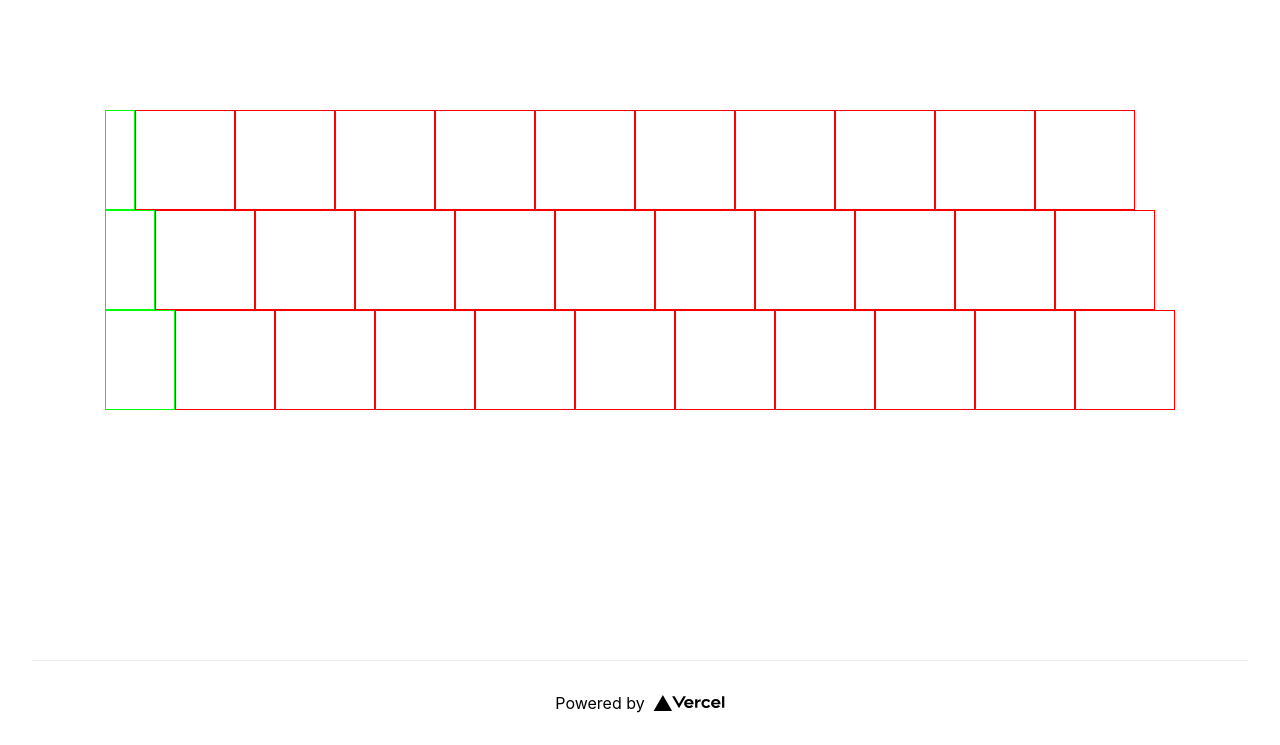
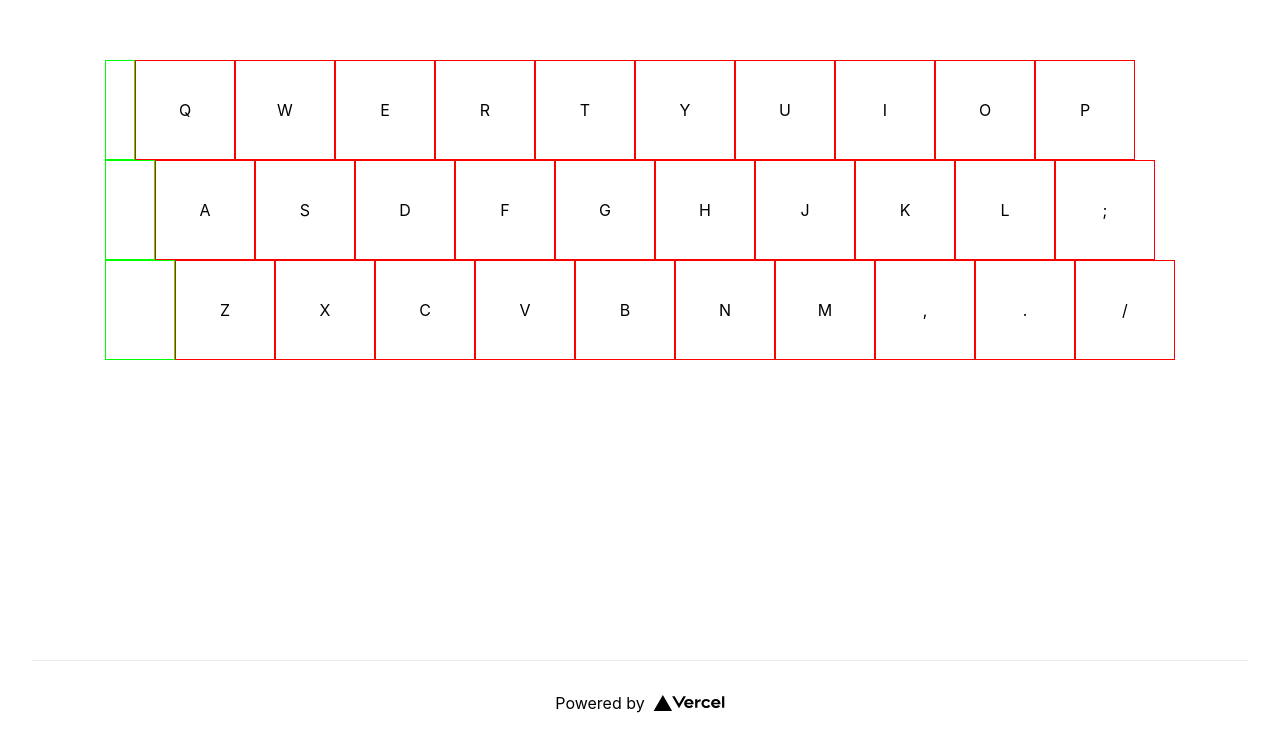
Before and after one commit to Nashtronaut/camType, a Next.js app: page / in a window 1280 px wide. Shown: the part 140-885 px from the top of the page. Built offline with nearby package versions, Linux system fonts and the light colour scheme.

Commit message:
keyboard grid ready for styling, transporting into camera container with sliders

```diff
--- a/components/keyboard/KeyboardGrid.js
+++ b/components/keyboard/KeyboardGrid.js
@@ -10,6 +10,7 @@ const KeyboardGrid = () => {
 
     keyboard.keyHeight = keyHeight;
     keyboard.keyWidth = keyWidth;
+    keyboard.yOffset = 100;
     const offsets = [30, 50, 70];
 
     keyboard.rows[0].offset = offsets[0];
@@ -17,7 +18,7 @@ const KeyboardGrid = () => {
     keyboard.rows[2].offset = offsets[2];
 
     return (
-        <div>
+        <div styles={{ color: "white" }}>
             {keyboard.rows.map((row) => {
                 return(
                     <Box className={styles.row} key={row.id}>
@@ -26,13 +27,14 @@ const KeyboardGrid = () => {
 
                         {row.keys.map((key) => {
                             return (
-                            <Box className={styles.key} style={{ width: `${keyboard.keyWidth}px`, height: `${keyboard.keyHeight}px` }} key={key.key}>{key.key}</Box>
+                            <Box key={key.id} className={styles.key} style={{ width: `${keyboard.keyWidth}px`, height: `${keyboard.keyHeight}px` }}>{key.id.toUpperCase()}</Box>
                             );
                         })}
 
                     </Box>
                 );
             })}
+            <Box className={styles.yOffset} style={{ width: "100%", height: `${keyboard.yOffset}px` }}/>
         </div>
     );
 };
--- a/components/keyboard/keyboard.js
+++ b/components/keyboard/keyboard.js
@@ -18,37 +18,37 @@ const keyboard = {
                 corsy: [,]
             },
             {
-                id: "q",
+                id: "e",
                 corsx: [,],
                 corsy: [,]
             },
             {
-                id: "q",
+                id: "r",
                 corsx: [,],
                 corsy: [,]
             },
             {
-                id: "q",
+                id: "t",
                 corsx: [,],
                 corsy: [,]
             },
             {
-                id: "q",
+                id: "y",
                 corsx: [,],
                 corsy: [,]
             },
             {
-                id: "q",
+                id: "u",
                 corsx: [,],
                 corsy: [,]
             },
             {
-                id: "q",
+                id: "i",
                 corsx: [,],
                 corsy: [,]
             },
             {
-                id: "q",
+                id: "o",
                 corsx: [,],
                 corsy: [,]
             },
--- a/styles/KeyBoardGrid.module.css
+++ b/styles/KeyBoardGrid.module.css
@@ -6,10 +6,14 @@
 .key {
     display: flex;
     justify-content: center;
-    align-content: center;
+    align-items: center;
     border: 1px solid red; /* temporary */
 }
 
 .offset {
     border: 1px solid lime;
 }
+
+.yOffset {
+    border: 1px dotted white;
+}
```
